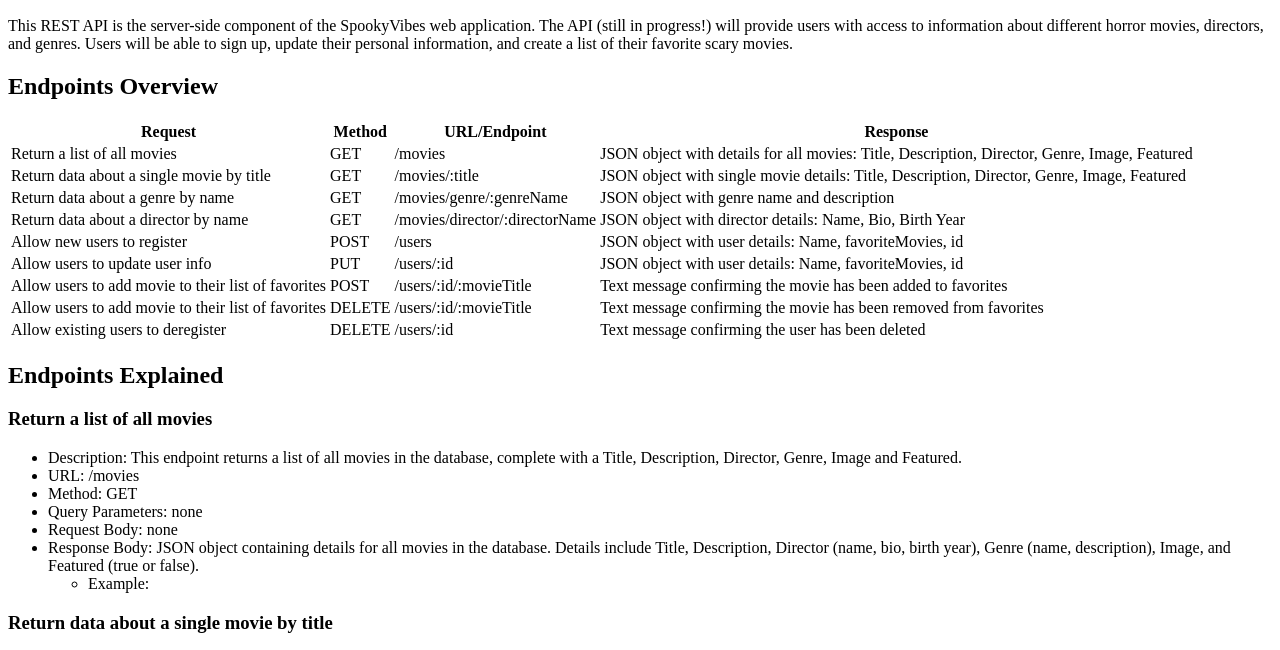
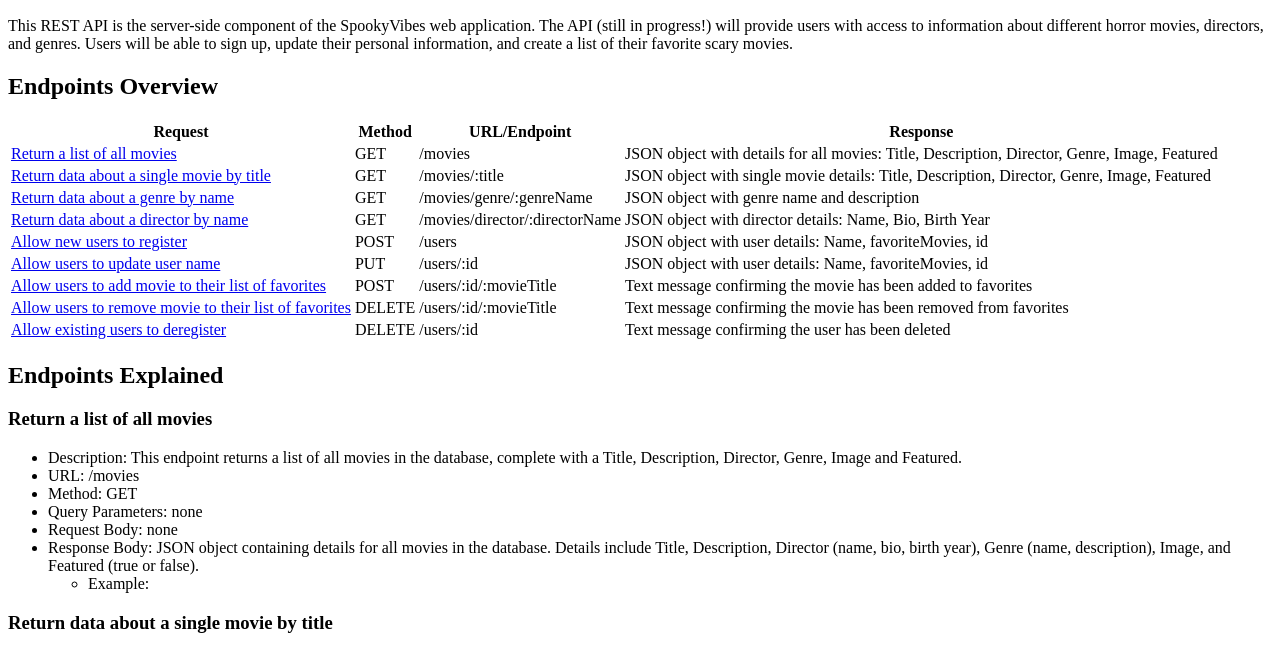
Before and after one commit to RParker505/movie_api, a website: page public/documentation.html in a window 1280 px wide. Shown: the part 110-760 px from the top of the page. Drawn offline with Linux system fonts and the light colour scheme.

Commit message:
Add jump links from endpoints table to endpoints details

```diff
--- a/public/documentation.html
+++ b/public/documentation.html
@@ -21,55 +21,55 @@
             </thead>
             <tbody>
                 <tr>
-                    <td>Return a list of all movies</td>
+                    <td><a href="#allMovies">Return a list of all movies</a></td>
                     <td>GET</td>
                     <td>/movies</td>
                     <td>JSON object with details for all movies: Title, Description, Director, Genre, Image, Featured</td>
                 </tr>
                 <tr>
-                    <td>Return data about a single movie by title</td>
+                    <td><a href="#singleMovie">Return data about a single movie by title</a></td>
                     <td>GET</td>
                     <td>/movies/:title</td>
                     <td>JSON object with single movie details: Title, Description, Director, Genre, Image, Featured</td>
                 </tr>
                 <tr>
-                    <td>Return data about a genre by name</td>
+                    <td><a href="#genre">Return data about a genre by name</a></td>
                     <td>GET</td>
                     <td>/movies/genre/:genreName</td>
                     <td>JSON object with genre name and description</td>
                 </tr>
                 <tr>
-                    <td>Return data about a director by name</td>
+                    <td><a href="#director">Return data about a director by name</a></td>
                     <td>GET</td>
                     <td>/movies/director/:directorName</td>
                     <td>JSON object with director details: Name, Bio, Birth Year</td>
                 </tr>
                 <tr>
-                    <td>Allow new users to register</td>
+                    <td><a href="#newUser">Allow new users to register</a></td>
                     <td>POST</td>
                     <td>/users</td>
                     <td>JSON object with user details: Name, favoriteMovies, id</td>
                 </tr>
                 <tr>
-                    <td>Allow users to update user info</td>
+                    <td><a href="#userUpdate">Allow users to update user name</a></td>
                     <td>PUT</td>
                     <td>/users/:id</td>
                     <td>JSON object with user details: Name, favoriteMovies, id</td>
                 </tr>
                 <tr>
-                    <td>Allow users to add movie to their list of favorites</td>
+                    <td><a href="#movieFavorite">Allow users to add movie to their list of favorites</a></td>
                     <td>POST</td>
                     <td>/users/:id/:movieTitle</td>
                     <td>Text message confirming the movie has been added to favorites</td>
                 </tr>
                 <tr>
-                    <td>Allow users to add movie to their list of favorites</td>
+                    <td><a href="#movieUnfavorite">Allow users to remove movie to their list of favorites</a></td>
                     <td>DELETE</td>
                     <td>/users/:id/:movieTitle</td>
                     <td>Text message confirming the movie has been removed from favorites</td>
                 </tr>
                 <tr>
-                    <td>Allow existing users to deregister</td>
+                    <td><a href="#deleteUser">Allow existing users to deregister</a></td>
                     <td>DELETE</td>
                     <td>/users/:id</td>
                     <td>Text message confirming the user has been deleted</td>
@@ -77,7 +77,7 @@
             </tbody>
         </table>
         <h2>Endpoints Explained</h2>
-        <h3>Return a list of all movies</h3>
+        <h3 id="allMovies">Return a list of all movies</h3>
         <ul>
             <li>Description: This endpoint returns a list of all movies in the database, complete with a Title, Description, Director, Genre, Image and Featured.</li>
             <li>URL: /movies</li>
@@ -89,7 +89,7 @@
                     <li>Example:</li>
                 </ul>
         </ul>
-        <h3>Return data about a single movie by title</h3>
+        <h3 id="singleMovie">Return data about a single movie by title</h3>
         <ul>
             <li>Description: This endpoint returns the details for a single movie in the database, complete with the Title, Description, Director, Genre, Image and Featured.</li>
             <li>URL: /movies/:title</li>
@@ -101,7 +101,7 @@
                     <li>Example:</li>
                 </ul>
         </ul>
-        <h3>Return data about a genre by name</h3>
+        <h3 id="genre">Return data about a genre by name</h3>
         <ul>
             <li>Description: This endpoint returns the details for a movie genre in the database, complete with the name and description.</li>
             <li>URL: /movies/genre/:genreName</li>
@@ -113,7 +113,7 @@
                     <li>Example:</li>
                 </ul>
         </ul>
-        <h3>Return data about a director by name</h3>
+        <h3 id="director">Return data about a director by name</h3>
         <ul>
             <li>Description: This endpoint returns the details for a movie director in the database, complete with their name, bio and birth year.</li>
             <li>URL: /movies/director/:directorName</li>
@@ -125,7 +125,7 @@
                     <li>Example:</li>
                 </ul>
         </ul>
-        <h3>Allow new users to register</h3>
+        <h3 id="newUser">Allow new users to register</h3>
         <ul>
             <li>Description: This endpoint allows new users to register with their name and favorite movies. An ID will be generated using uuid.</li>
             <li>URL: /users</li>
@@ -140,7 +140,7 @@
                     <li>Example:</li>
                 </ul>
         </ul>
-        <h3>Allow users to update their user name</h3>
+        <h3 id="userUpdate">Allow users to update their user name</h3>
         <ul>
             <li>Description: This endpoint allows users to update their user name.</li>
             <li>URL: /users/:id</li>
@@ -155,7 +155,7 @@
                     <li>Example:</li>
                 </ul>
         </ul>
-        <h3>Allow users to add a movie to their list of favorites</h3>
+        <h3 id="movieFavorite">Allow users to add a movie to their list of favorites</h3>
         <ul>
             <li>Description: This endpoint allow users to add a single movie to their list of favorites.</li>
             <li>URL: /users/:id/:movieTitle</li>
@@ -167,7 +167,7 @@
                     <li>Example:</li>
                 </ul>
         </ul>
-        <h3>Allow users to remove a movie from their list of favorites</h3>
+        <h3 id="movieUnfavorite">Allow users to remove a movie from their list of favorites</h3>
         <ul>
             <li>Description: This endpoint allow users to remove a single movie from their list of favorites.</li>
             <li>URL: /users/:id/:movieTitle</li>
@@ -179,7 +179,7 @@
                     <li>Example:</li>
                 </ul>
         </ul>
-        <h3>Allow users to deregister</h3>
+        <h3 id="deleteUser">Allow users to deregister</h3>
         <ul>
             <li>Description: This endpoint users to be removed from the database.</li>
             <li>URL: /users/:id</li>
```
